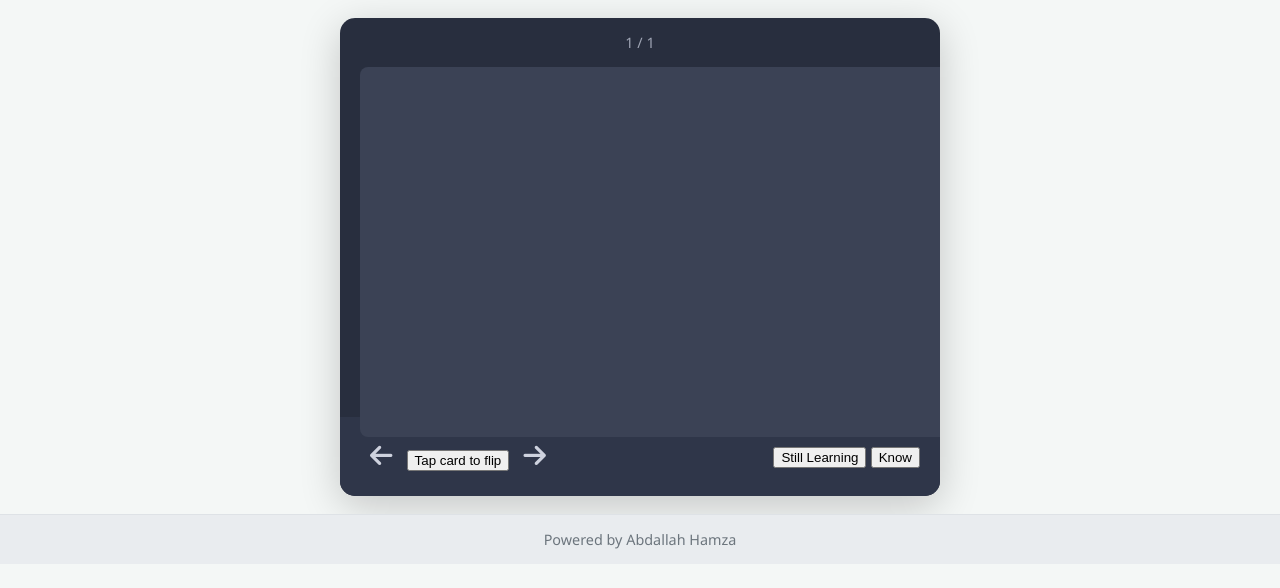
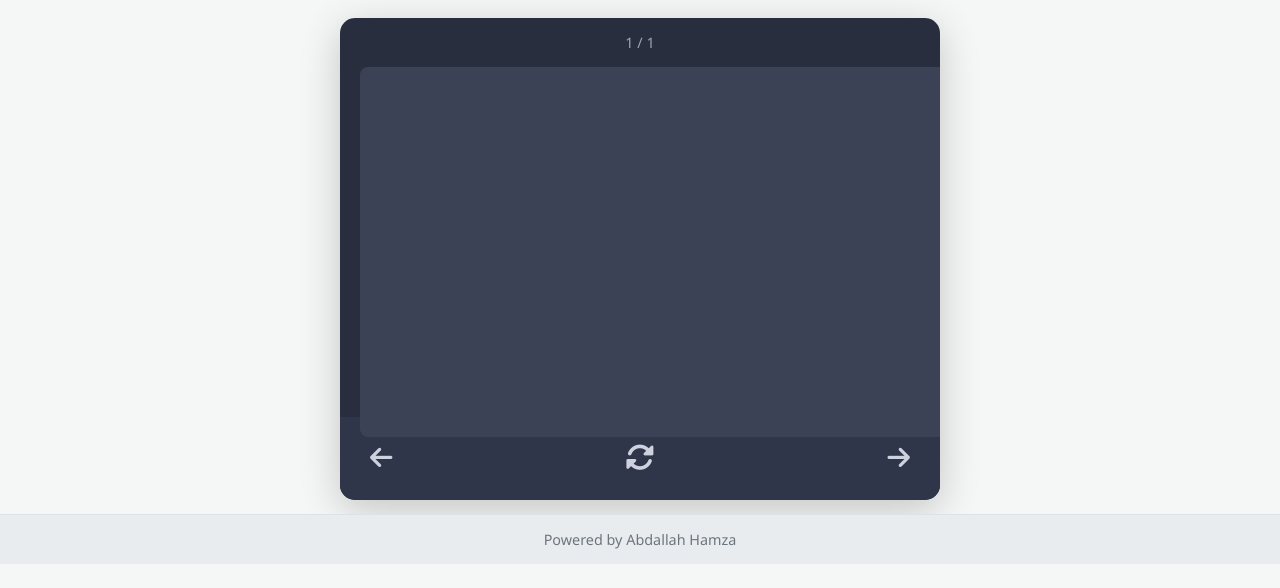
Before and after one commit to abdallah-7amza/medd, a website: page docs/flashcards.html in a window 1280 px wide. Shown: the part 236-824 px from the top of the page. Drawn offline with Linux system fonts and the light colour scheme.

Commit message:
Update flashcards.html

```diff
--- a/docs/flashcards.html
+++ b/docs/flashcards.html
@@ -27,25 +27,15 @@
 
                 <div class="flashcard-scene">
                     <div id="flashcard" class="flashcard">
-                        <div class="flashcard-face flashcard-front">
-                            <p id="card-front-content"></p>
-                        </div>
-                        <div class="flashcard-face flashcard-back">
-                            <p id="card-back-content"></p>
-                        </div>
+                        <div class="flashcard-face flashcard-front"><p id="card-front-content"></p></div>
+                        <div class="flashcard-face flashcard-back"><p id="card-back-content"></p></div>
                     </div>
                 </div>
 
                 <div class="flashcard-footer">
-                    <div id="navigation-controls">
-                        <button id="prev-btn" class="nav-arrow"><i class="fa-solid fa-arrow-left"></i></button>
-                        <button id="flip-btn" class="flip-text-button">Tap card to flip</button>
-                        <button id="next-btn" class="nav-arrow"><i class="fa-solid fa-arrow-right"></i></button>
-                    </div>
-                    <div id="assessment-controls" class="hidden">
-                        <button id="still-learning-btn" class="assessment-btn still-learning">Still Learning</button>
-                        <button id="know-btn" class="assessment-btn know">Know</button>
-                    </div>
+                    <button id="prev-btn" class="nav-arrow"><i class="fa-solid fa-arrow-left"></i></button>
+                    <button id="flip-btn" class="nav-arrow flip-icon"><i class="fa-solid fa-rotate"></i></button>
+                    <button id="next-btn" class="nav-arrow"><i class="fa-solid fa-arrow-right"></i></button>
                 </div>
             </div>
         </div>
```
